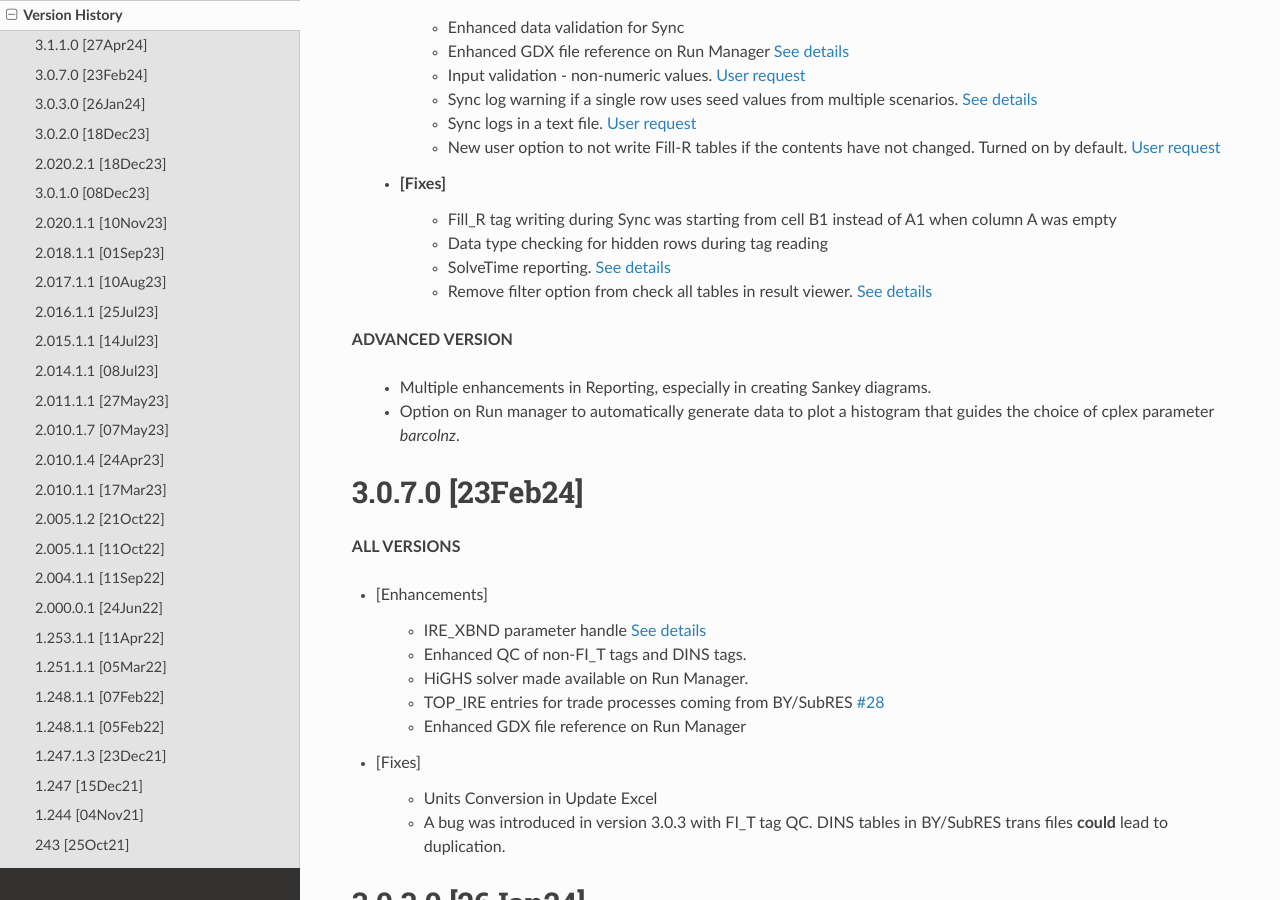
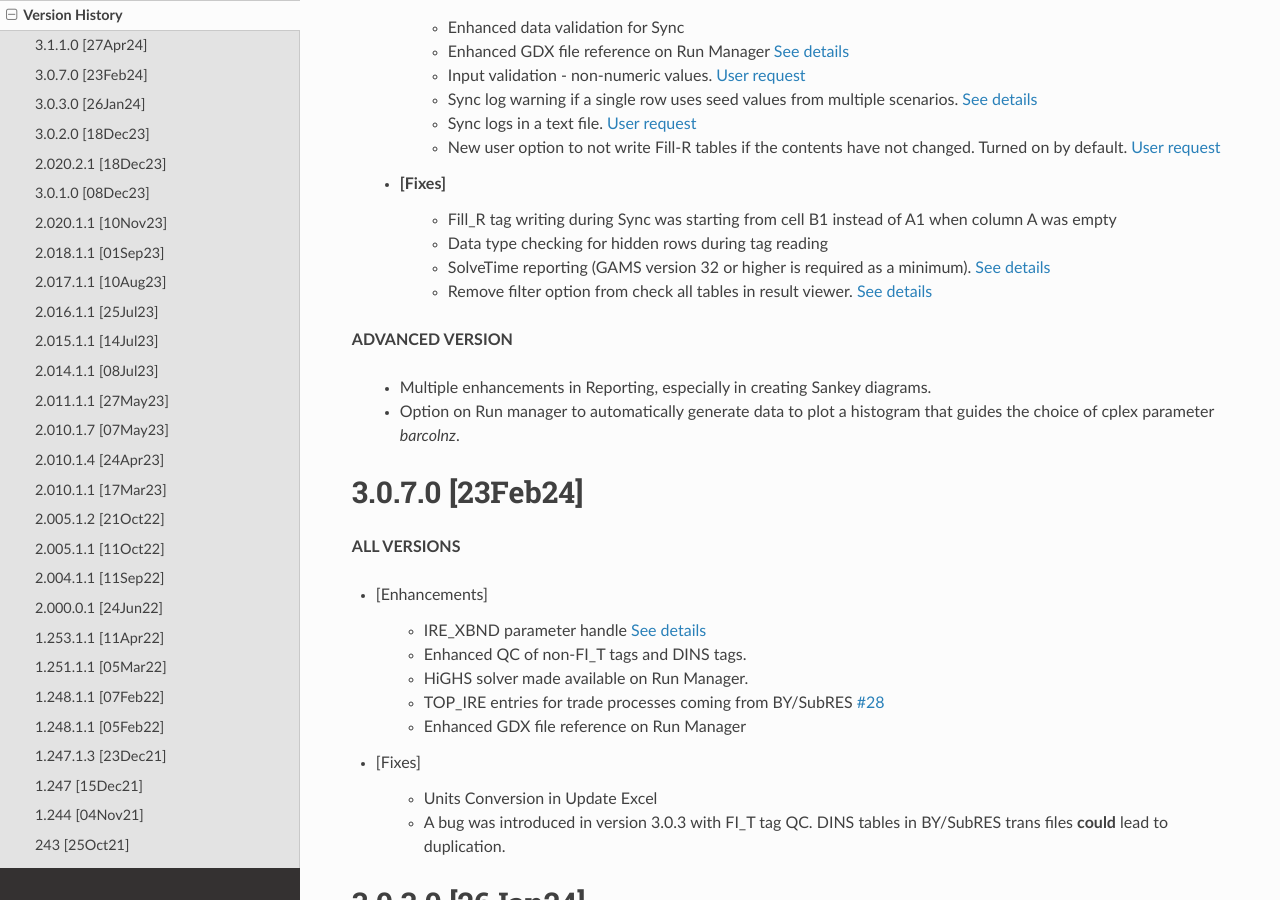
Before and after one commit to kanors-emr/Veda-documentation, a Sphinx documentation site: the page built from docs/source/pages/version_history.rst, in a window 1280 px wide and 900 px high, scrolled down 307 px. Built offline with Sphinx 7.4.7 and the Read the Docs theme 2.0.0, drawn with Linux system fonts in a browser that asks for light colours.

Commit message:
Update version_history.rst

```diff
--- a/docs/source/pages/version_history.rst
+++ b/docs/source/pages/version_history.rst
@@ -19,7 +19,7 @@ Version History
 	* [Fixes]
 		* Fill_R tag writing during Sync was starting from cell B1 instead of A1 when column A was empty
 		* Data type checking for hidden rows during tag reading
-		* SolveTime reporting.  `See details <https://github.com/kanors-emr/Veda2.0-Installation/issues/33>`_
+		* SolveTime reporting (GAMS version 32 or higher is required as a minimum).  `See details <https://github.com/kanors-emr/Veda2.0-Installation/issues/33>`_
 		* Remove filter option from check all tables in result viewer.  `See details <https://github.com/kanors-emr/Veda2.0-Installation/issues/40>`_
 
 **ADVANCED VERSION**
```
